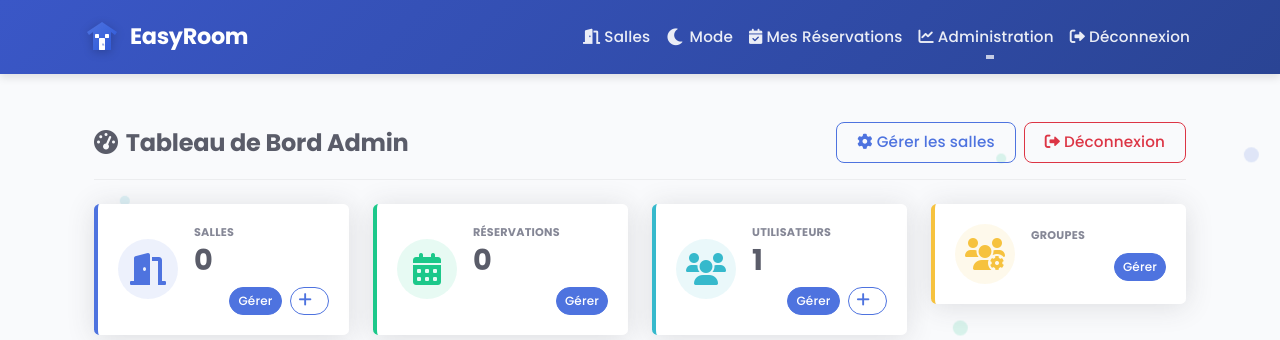
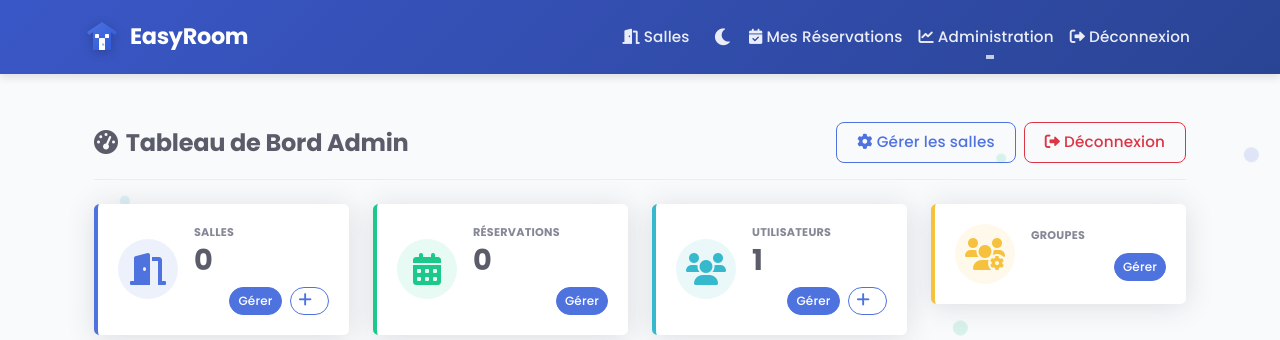
Before and after one commit to lilrawry/DjangoProject1, a Django app: page /rooms/admin-dashboard/ in a window 1280 px wide. Shown: the top 340 px of the page. Run offline with Django 5.2, Linux system fonts and the light colour scheme; the visitor is signed in with stand-in values (Sample User, id 1); data comes from the database, SQL or seed files in the repository; data that the repository does not hold is empty.

Commit message:
Move theme toggle button to top right and remove text, keeping only icon

```diff
--- a/templates/base.html
+++ b/templates/base.html
@@ -43,10 +43,9 @@
                         </a>
                     </li>
                     <!-- Theme Toggle Button -->
-                    <li class="nav-item">
+                    <li class="nav-item ms-2 d-flex align-items-center">
                         <button id="themeToggle" class="nav-link theme-toggle" aria-label="Toggle Dark Mode">
                             <i class="fas fa-moon"></i>
-                            <span class="ms-1 d-none d-lg-inline-block">Mode</span>
                         </button>
                     </li>
                     {% if user.is_authenticated %}
```
